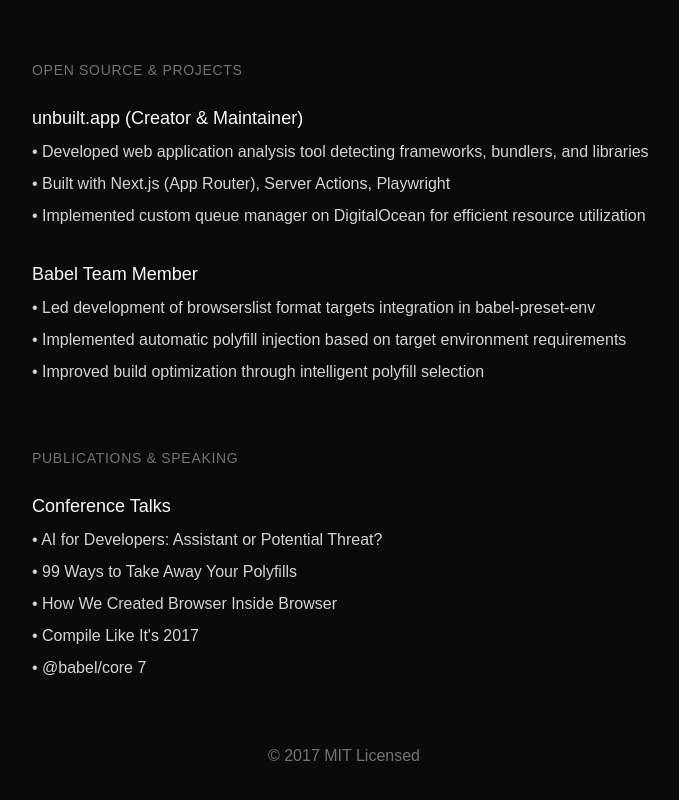
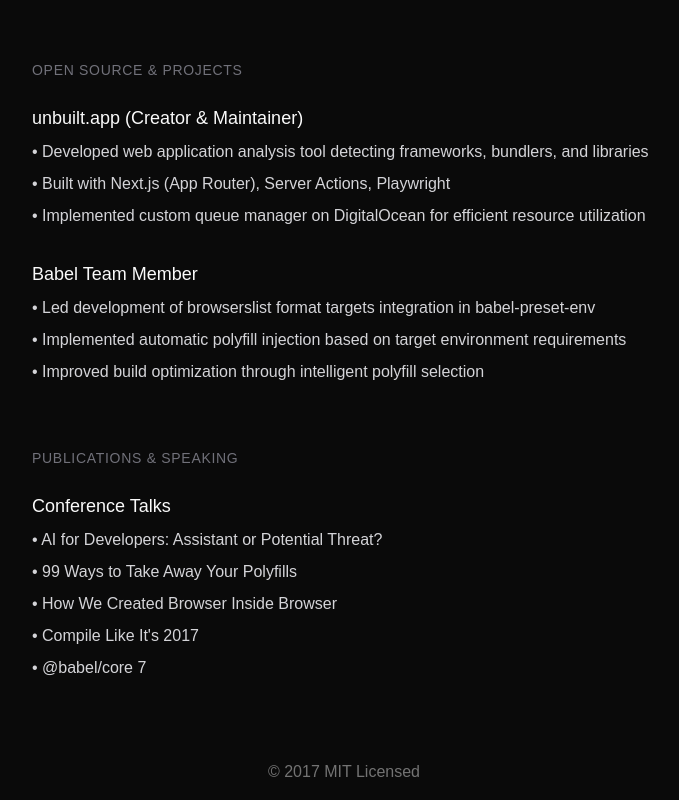
Before and after one commit to yavorsky/yavorsky.org, a Next.js app: page /cv in a window 1280 px wide. Shown: the part 1796-2596 px from the top of the page, without its empty margins (296-975 px from the left). Built offline with nearby package versions, Linux system fonts and the light colour scheme.

Commit message:
fix: footer

```diff
--- a/app/components/footer.tsx
+++ b/app/components/footer.tsx
@@ -2,7 +2,7 @@
 
 export default function Footer({ className }: { className?: string }) {
   return (
-    <footer className={cx('pb-4', className)}>
+    <footer className={cx('pb-4 mt-4', className)}>
       <p className="text-neutral-600 dark:text-neutral-500">
         © {new Date().getFullYear()} MIT Licensed
       </p>
```
